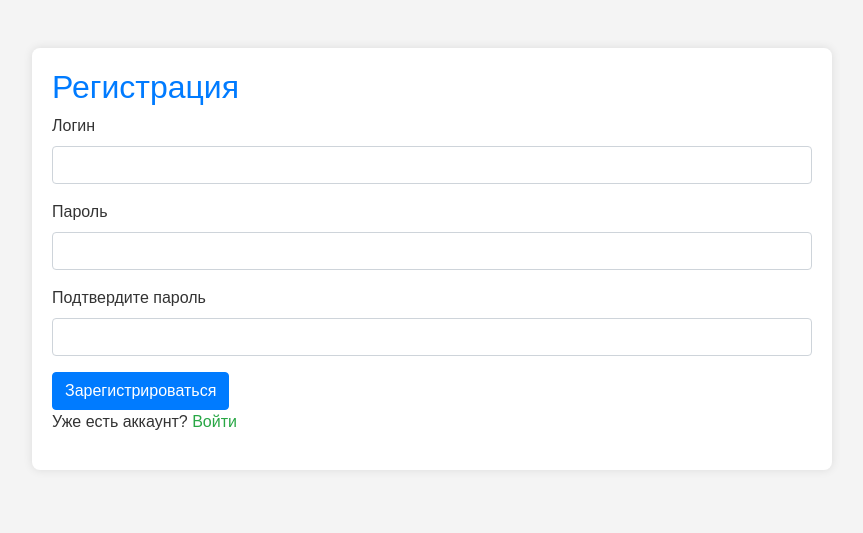
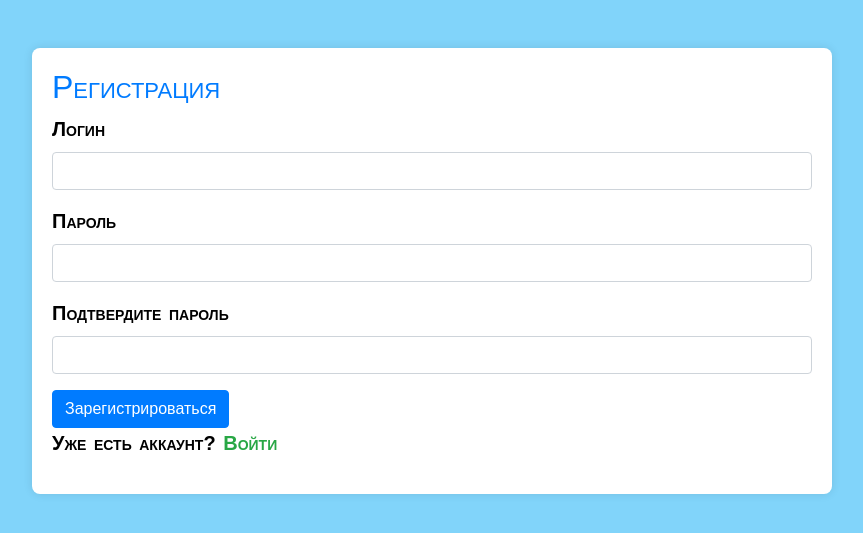
Before and after one commit to Soulusside/ArcticHelper, a Flask app: page /register in a window 1280 px wide. Shown: the top 533 px of the page, without its empty margins (208-1071 px from the left). Run offline with Flask 3, Linux system fonts and the light colour scheme; some libraries are stand-ins or nearby versions.

Commit message:
Исправлен базовый файл шаблонизатора

```diff
--- a/main.py
+++ b/main.py
@@ -89,14 +89,12 @@
     if request.method == 'POST':
         name = request.form['name']
         validuntil = request.form['validuntil']
-        print(validuntil)
         new_product = Product(name=name, validuntil=validuntil)
         db.session.add(new_product)
         db.session.commit()
 
         return redirect(url_for('myprod'))
     products = Product.query.all()
-    print(products)
     return render_template('myprod.html', products=products)
 
     #return render_template('myprod.html')
--- a/static/styles.css
+++ b/static/styles.css
@@ -1,10 +1,16 @@
 /* styles.css */
 
 body {
-    font-family: 'Arial', sans-serif;
-    background-color: #f4f4f4;
-    color: #333;
-    margin: 0;
+    font-family: Verdana;
+    font-size: 20px;
+    letter-spacing: 0px;
+    word-spacing: 2px;
+    color: #000000;
+    font-weight: 400;
+    text-decoration: none solid rgb(68, 68, 68);
+    font-style: normal;
+    font-variant: small-caps;
+    text-transform: none;
 }
 
 .container {
@@ -22,18 +28,10 @@
 
 
 button {
-    -webkit-writing-mode: horizontal-tb !important;
-    -webkit-appearance: button;
-    border-color: rgb(216, 216, 216) rgb(209, 209, 209) rgb(186, 186, 186);
-    border-style: solid;
-    border-width: 1px;
-    padding: 1px 7px 2px;
-    text-rendering: auto;
-    color: initial;
-    display: inline-block;
-    text-align: start;
-    margin: 0em;
-    font: 400 11px system-ui;
+background-image: linear-gradient(
+    to right, #ff867a 0%, #ff8c7f 21%,
+    #f99185 52%, #cf556c 78%, #b12a5b 100%
+  )
 }
 
 a {
@@ -44,3 +42,80 @@
 a:hover {
     text-decoration: underline;
 }
+
+
+body {
+    font-family: sans-serif;
+    background-color: #81d4fa;
+    font-weight: bold;
+}
+
+.text-box {
+    margin-left: 44vw;
+	 margin-top: 42vh;
+}
+
+.btn:link,
+.btn:visited {
+    text-transform: uppercase;
+    text-decoration: none;
+    padding: 15px 40px;
+    display: inline-block;
+    border-radius: 100px;
+    transition: all .2s;
+    position: absolute;
+}
+
+.btn:hover {
+    transform: translateY(-3px);
+    box-shadow: 0 10px 20px rgba(0, 0, 0, 0.2);
+}
+
+.btn:active {
+    transform: translateY(-1px);
+    box-shadow: 0 5px 10px rgba(0, 0, 0, 0.2);
+}
+
+.btn-white {
+    background-color: #fff;
+    color: #777;
+}
+
+.btn::after {
+    content: "";
+    display: inline-block;
+    height: 100%;
+    width: 100%;
+    border-radius: 100px;
+    position: absolute;
+    top: 0;
+    left: 0;
+    z-index: -1;
+    transition: all .4s;
+}
+
+.btn-white::after {
+    background-color: #fff;
+}
+
+.btn:hover::after {
+    transform: scaleX(1.4) scaleY(1.6);
+    opacity: 0;
+}
+
+.btn-animated {
+    animation: moveInBottom 5s ease-out;
+    animation-fill-mode: backwards;
+}
+
+@keyframes moveInBottom {
+    0% {
+        opacity: 0;
+        transform: translateY(30px);
+    }
+
+    100% {
+        opacity: 1;
+        transform: translateY(0px);
+    }
+}
--- a/templates/base.html
+++ b/templates/base.html
@@ -1,26 +1,17 @@
 <!DOCTYPE html>
 <html lang="en">
 <head>
-    <meta charset="UTF-8">
+  <meta charset="UTF-8">
     <meta name="viewport" content="width=device-width, initial-scale=1.0">
-    <title>{% block title %}{% endblock %}</title>
+    <title>{% block title %} {% endblock title %}</title>
+  <link href="https://cdn.jsdelivr.net/npm/bootstrap@5.3.2/dist/css/bootstrap.min.css" rel="stylesheet" integrity="sha384-T3c6CoIi6uLrA9TneNEoa7RxnatzjcDSCmG1MXxSR1GAsXEV/Dwwykc2MPK8M2HN" crossorigin="anonymous">
+    <link rel="stylesheet" href="https://stackpath.bootstrapcdn.com/bootstrap/4.5.2/css/bootstrap.min.css">
+    <link rel="stylesheet" href="{{ url_for('static', filename='styles.css') }}">
 </head>
+
+
 <body>
-    <header>
-        <h1>{% block header %}{% endblock %}</h1>
-    </header>
 
-    <nav>
-        <ul>
-        </ul>
-    </nav>
-
-    <main>
-        {% block content %}{% endblock %}
-    </main>
-
-    <footer>
-        <p>&copy; 2023 My Website</p>
-    </footer>
+  {% block content %}  {% endblock content %}
 </body>
 </html>
--- a/templates/register.html
+++ b/templates/register.html
@@ -1,13 +1,5 @@
-<!DOCTYPE html>
-<html lang="en">
-<head>
-    <meta charset="UTF-8">
-    <meta name="viewport" content="width=device-width, initial-scale=1.0">
-    <title>Регистрация</title>
-    <link rel="stylesheet" href="https://stackpath.bootstrapcdn.com/bootstrap/4.5.2/css/bootstrap.min.css">
-    <link rel="stylesheet" href="{{ url_for('static', filename='styles.css') }}">
-</head>
-<body>
+{% extends 'base.html' %}
+{% block content %}
 
 <div class="container mt-5">
     <h2>Регистрация</h2>
@@ -38,6 +30,7 @@
 
     <p>Уже есть аккаунт? <a href="{{ url_for('login') }}">Войти</a></p>
 </div>
-
 </body>
 </html>
+
+{% endblock %}
```
Also changed, not shown: templates/index.html (+4 -10 lines), templates/login.html (+3 -10 lines), templates/myprod.html (+5 -20 lines), instance/products.db.
